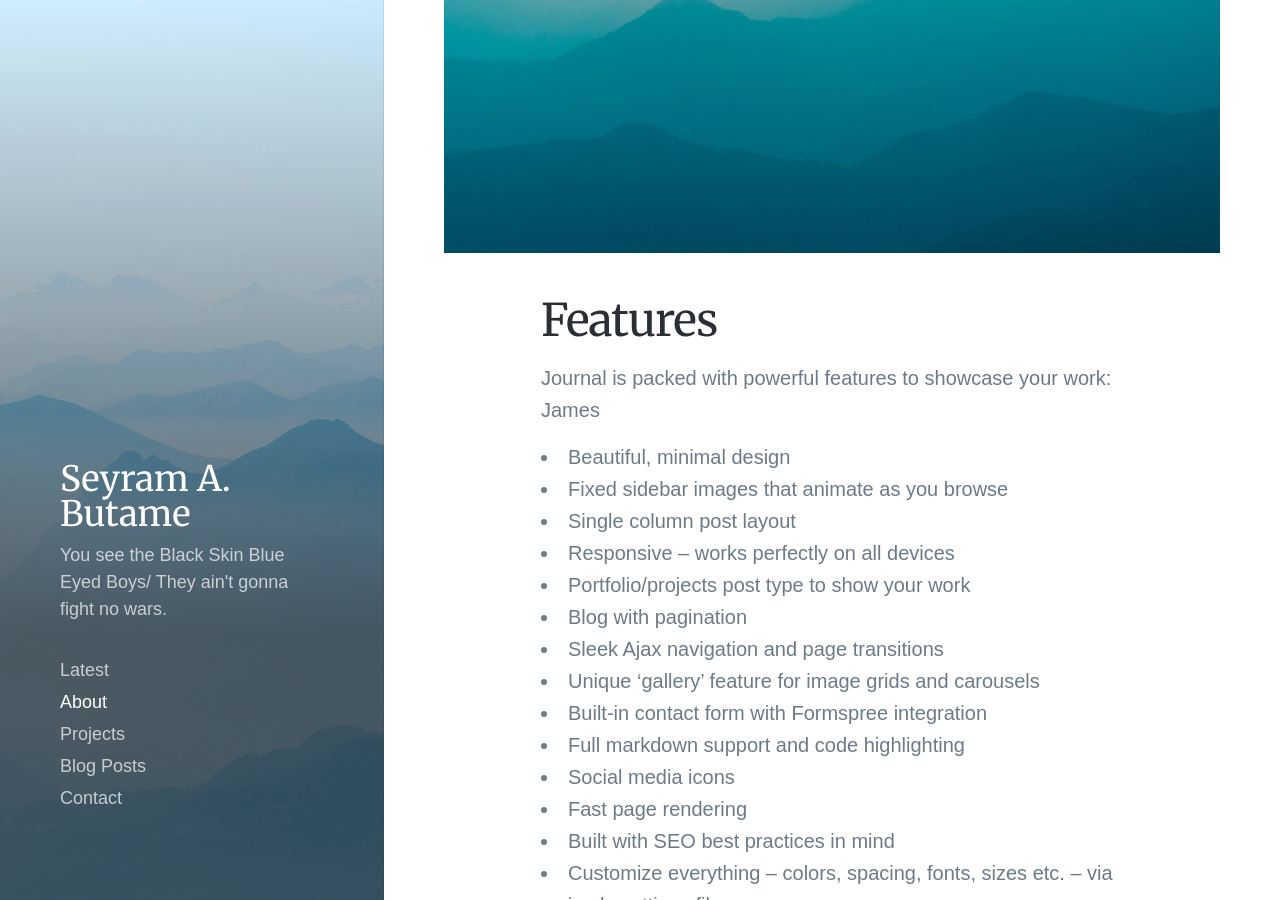
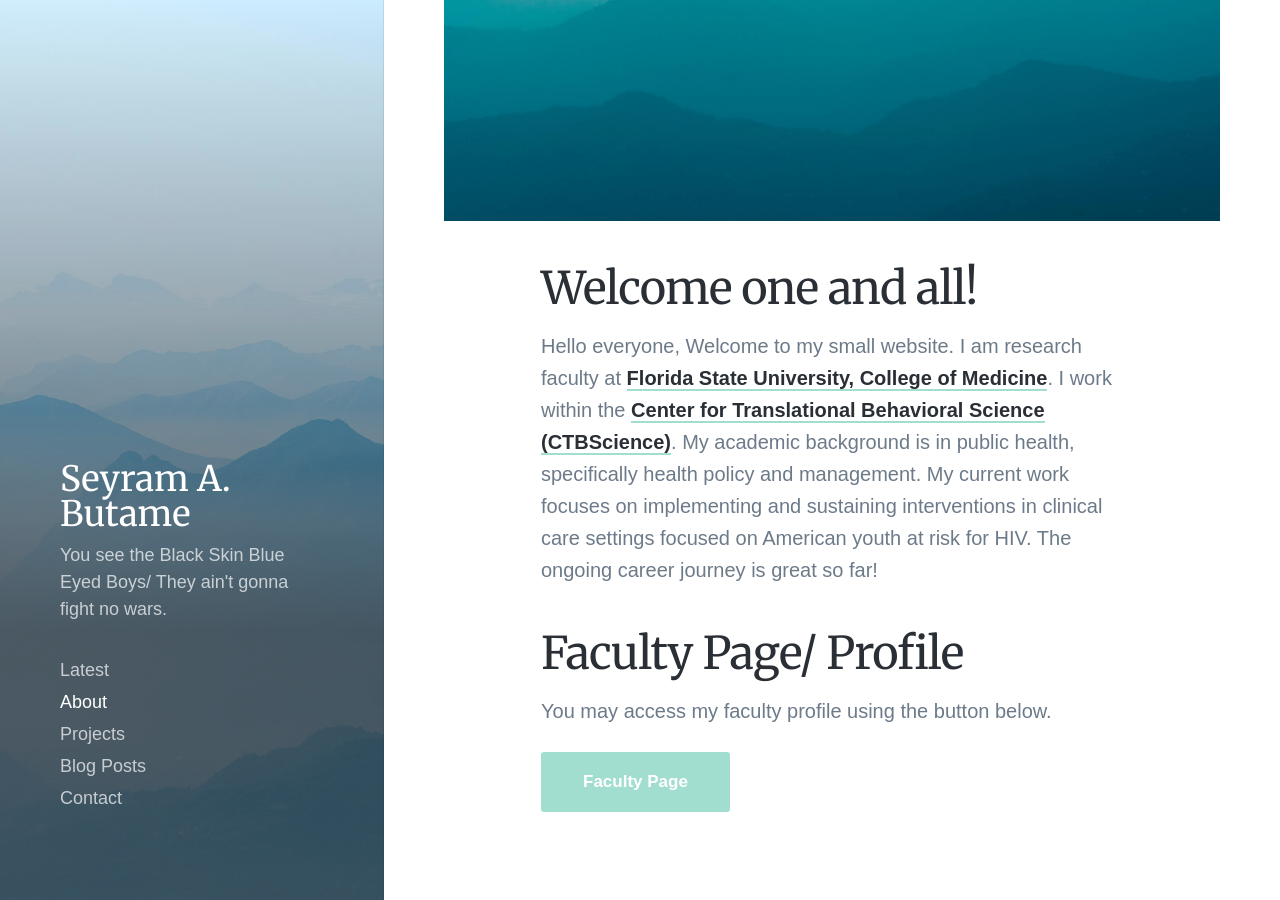
Before and after one commit to butames/blog.github.io, a Jekyll site: the page built from _pages/about.md, in a window 1280 px wide and 900 px high, scrolled down 400 px. Built offline with Jekyll 4.4.1, drawn with Linux system fonts in a browser that asks for light colours; nearby versions of some CDN libraries; some web fonts are replaced; some of the changed text lies outside the part shown.

Commit message:
Update about.md

```diff
--- a/_pages/about.md
+++ b/_pages/about.md
@@ -1,35 +1,22 @@
 ---
-title: About Journal
-subtitle: A stunning personal blog Jekyll theme with an image-focused design.
-description: A stunning personal blog Jekyll theme with an image-focused design.
+title: About Seyram A. Butame
+subtitle: Just a little this and that about me, life, and my work.
+description: Just a little this and that about me, life, and my work.
 featured_image: /images/demo/demo-portrait.jpg
 ---
 
 ![](/images/demo/demo-landscape.jpg)
 
-## Features
+## Welcome one and all!
 
-Journal is packed with powerful features to showcase your work: James
+Hello everyone,
+Welcome to my small website. I am research faculty at [Florida State University, College of Medicine](https://med.fsu.edu/). I work within the [Center for Translational Behavioral Science (CTBScience)](https://ctbs.fsu.edu/). My academic background is in public health, specifically health policy and management. My current work focuses on implementing and sustaining interventions in clinical care settings focused on American youth at risk for HIV. The ongoing career journey is great so far!
 
-* Beautiful, minimal design
-* Fixed sidebar images that animate as you browse
-* Single column post layout
-* Responsive – works perfectly on all devices
-* Portfolio/projects post type to show your work
-* Blog with pagination
-* Sleek Ajax navigation and page transitions
-* Unique 'gallery' feature for image grids and carousels
-* Built-in contact form with Formspree integration
-* Full markdown support and code highlighting
-* Social media icons
-* Fast page rendering
-* Built with SEO best practices in mind
-* Customize everything – colors, spacing, fonts, sizes etc. – via a simple settings file
-* Works with GitHub Pages
-* Updated and supported by the developers
 
-## Get Index
 
-Journal is created and supported by [Jekyll Themes](https://jekyllthemes.io), and is available for $49.
 
-<a href="https://jekyllthemes.io/theme/journal-personal-jekyll-theme" class="button button--large">Get This Theme</a>
+## Faculty Page/ Profile
+
+You may access my faculty profile using the button below.
+
+<a href="https://ctbs.fsu.edu/person/seyram-butame-phd" class="button button--large">Faculty Page</a>
```
